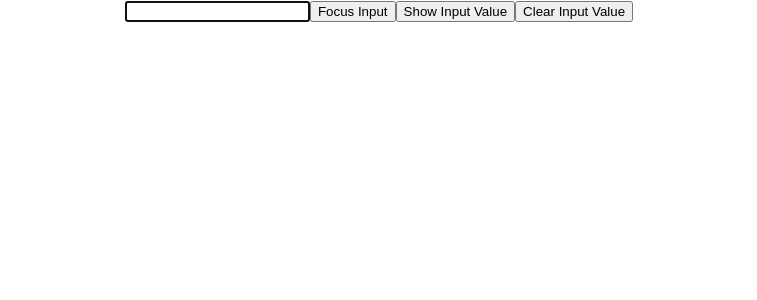
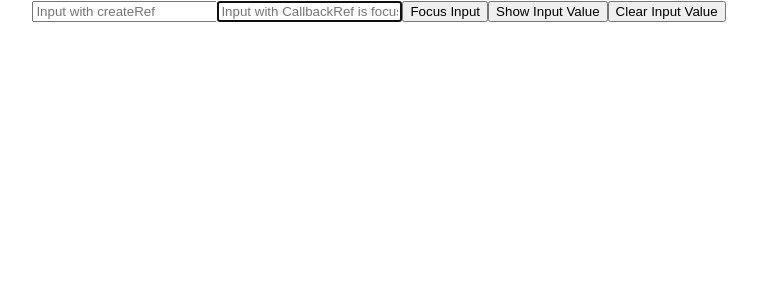
Before and after one commit to redgsenal/reactjs-tutorial, a React (Create React App) app: page / in a window 1280 px wide. Shown: the top 300 px of the page, without its empty margins (261-1018 px from the left). Built offline with nearby package versions, Linux system fonts and the light colour scheme.

Commit message:
using callback refs

```diff
--- a/src/components/RefDemo.jsx
+++ b/src/components/RefDemo.jsx
@@ -4,11 +4,20 @@ class RefDemo extends Component {
 	constructor(props) {
 		super(props);
 		this.inputRef = React.createRef();
+		this.callBackRef = null;
+		this.setCallBackRef = (element) => {
+			this.callBackRef = element;
+			console.log("Callback ref set: ", this.callBackRef);
+		};
 	}
 
 	componentDidMount() {
 		// Focus the input field when the component mounts
 		this.focusInput();
+		if (this.callBackRef) {
+			console.log("Callback Input field has focus and is ready: ", this.callBackRef);
+			this.callBackRef.focus();
+		}
 		console.log("RefDemo component mounted: ", this.inputRef);
 	}
 
@@ -28,7 +37,13 @@ class RefDemo extends Component {
 	render() {
 		return (
 			<div>
-				<input type="text" ref={this.inputRef} />
+				<input name="createRefInput" type="text" ref={this.inputRef} placeholder="Input with createRef" />
+				<input
+					name="callbackRefInput"
+					type="text"
+					ref={this.setCallBackRef}
+					placeholder="Input with CallbackRef is focus"
+				/>
 				<button onClick={this.focusInput}>Focus Input</button>
 				<button onClick={this.showInputValue}>Show Input Value</button>
 				<button onClick={this.clearInputValue}>Clear Input Value</button>
```
